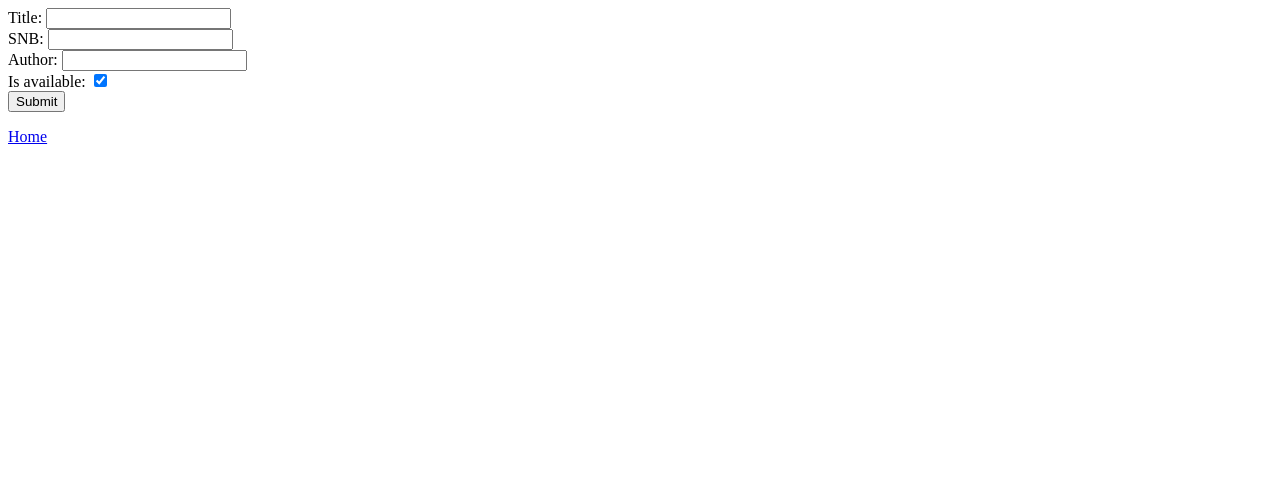
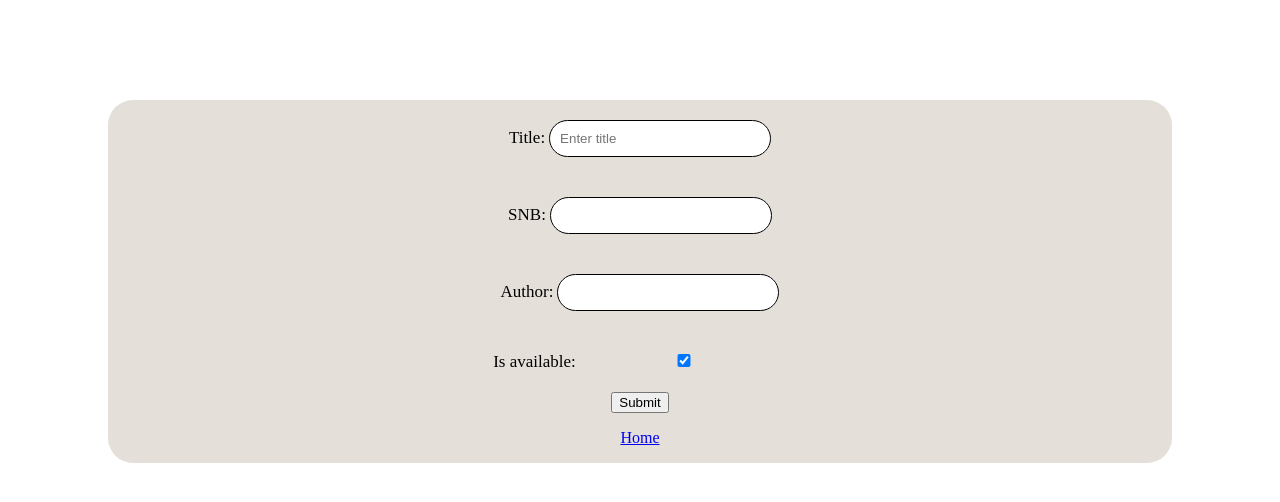
Before and after one commit to Chebemeze/test_projects, a Django app: page /create/ in a window 1280 px wide. Shown: the top 502 px of the page. Run offline with Django 5.2, Linux system fonts and the light colour scheme.

Commit message:
added css styling for book model

```diff
--- a/book_sale/book_shop/forms.py
+++ b/book_sale/book_shop/forms.py
@@ -8,7 +8,7 @@ class BookForm(forms.ModelForm):
     model = Book
     fields = ['title', 'SNB', 'Author', 'is_available']
     widgets = {
-      "title": forms.TextInput(attrs={"class":"input"}),
+      "title": forms.TextInput(attrs={"class":"input", "placeholder": "Enter title"}),
       "SNB": forms.TextInput(attrs={"class":"input"}),
       "Author": forms.TextInput(attrs={"class":"input"}),
       "is_available": forms.CheckboxInput(attrs={"class":"input"})
--- /dev/null
+++ b/book_sale/book_shop/static/book_shop/css/style.css
@@ -0,0 +1,25 @@
+.input {
+  width: 100px;
+  border-radius: 50px;
+  border: 1px solid black;
+  padding: 10px;
+  width: 200px;
+}
+
+.label {
+  font-size: 17px;
+}
+
+.field {
+  margin: 20px 20px;
+}
+
+form {
+  margin: 100px;
+  background-color: rgb(229, 223, 217);
+  border-radius: 25px;
+  display: flex;
+  flex-direction: column;
+  align-items: center;
+  /* justify-content: center; */
+}
--- a/book_sale/book_shop/templates/book_shop/form.html
+++ b/book_sale/book_shop/templates/book_shop/form.html
@@ -1,27 +1,32 @@
 {% extends "book_shop/hello.html" %}
+{%load static%}
+
+{% block extra_css%}
+  <link rel="stylesheet" href="{% static 'book_shop/css/style.css' %}" >
+{%endblock%}
 
 {% block content %}
 
-<form method="post">
+<form method="post" class="create-form">
   {% csrf_token %}
   <div class = "field">
-    {{form.title.label_tag}}
+    <span class="label">{{form.title.label_tag}}</span>
     {{form.title}}
   </div>
 
   <div class = "field">
-    {{form.SNB.label_tag}}
+    <span class="label">{{form.SNB.label_tag}}</span>
     {{form.SNB}}
   </div>
 
   <div class = "field">
-    {{form.Author.label_tag}}
+    <span class="label">{{form.Author.label_tag}}</span>
     {{form.Author}}
   </div>
 
   <div class = "field">
-  {{form.is_available.label_tag}}
-  {{form.is_available}}
+    <span class="label">{{form.is_available.label_tag}}</span>
+    {{form.is_available}}
   </div>
 
   <button>Submit</button>
--- a/book_sale/book_shop/templates/book_shop/hello.html
+++ b/book_sale/book_shop/templates/book_shop/hello.html
@@ -3,7 +3,8 @@
 <head>
   <meta charset="UTF-8">
   <meta name="viewport" content="width=device-width, initial-scale=1.0">
-  <title>Document</title>
+  <title>{%block title%}Document{%endblock%}</title>
+  {% block extra_css%}{%endblock%}
 </head>
 <body>
 {%block content%}
```
